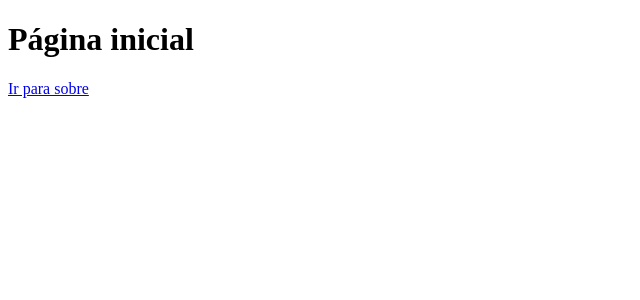
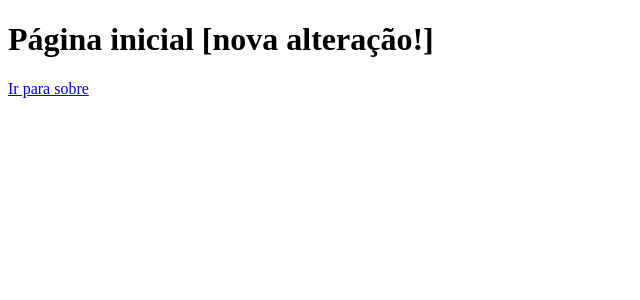
Before and after one commit to PeuStone/Next-CICD, a Next.js app: page / in a window 1280 px wide. Shown: the top 300 px of the page, without its empty margins (0-640 px from the left). Built offline with nearby package versions, Linux system fonts and the light colour scheme.

Commit message:
adicionando conteúdo afim de testes

```diff
--- a/pages/index.js
+++ b/pages/index.js
@@ -3,7 +3,7 @@ import Link from "next/link";
 export default function HomeScreen() {
   return (
     <div>
-      <h1>Página inicial</h1>
+      <h1>Página inicial [nova alteração!]</h1>
       <Link href="/sobre">Ir para sobre</Link>
     </div>
   );
```
